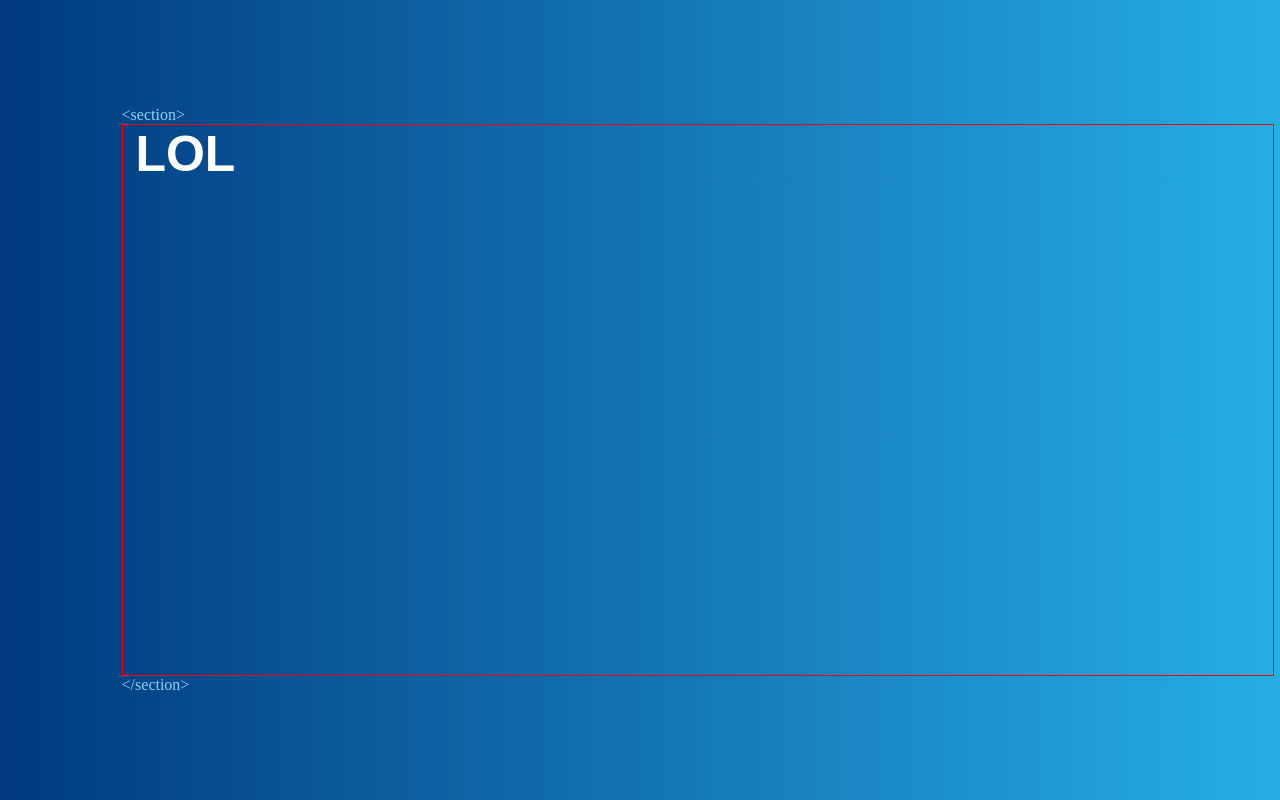
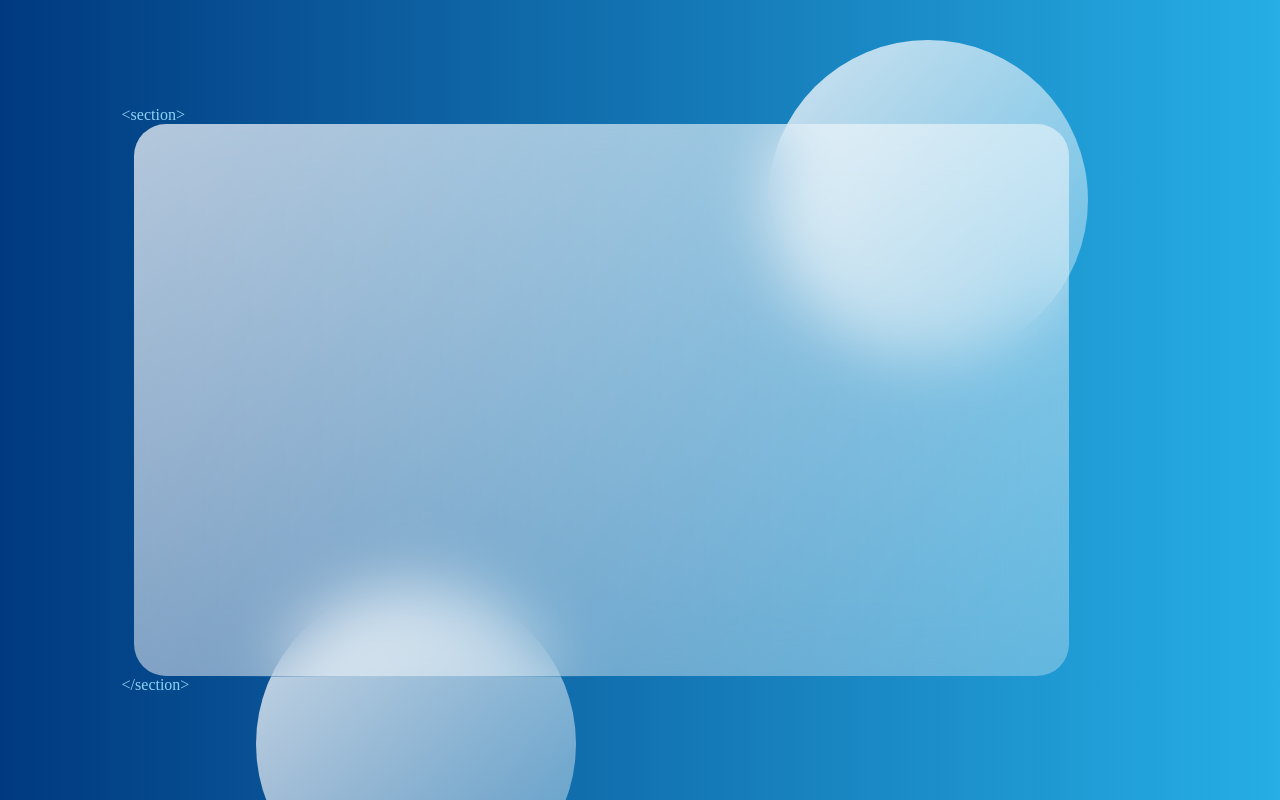
Before and after one commit to KingLouie1994/portfolio_page_1.3, a React (Create React App) app: page / in a window 1280 px wide. Shown: the part 1600-2400 px from the top of the page. Built offline with nearby package versions, Linux system fonts and the light colour scheme; a web font is replaced by a local one.

Commit message:
glass rendered to screen

```diff
--- a/src/components/ProjectContainer.js
+++ b/src/components/ProjectContainer.js
@@ -4,16 +4,37 @@ import styled from "styled-components";
 const ProjectContainer = () => {
   return (
     <Glass>
-      <h1>LOL</h1>
+      <Dashboard>
+          <Intro>
+
+          </Intro>
+      </Dashboard>
     </Glass>
   );
 };
 
 // Styled components
 const Glass = styled.div`
+  background: white;
   height: 90%;
-  padding: 0 1vw 0 1vw;
-  border: 1px solid red;
+  margin: 0 1vw 0 1vw;
+  background: linear-gradient(
+    to right bottom,
+    rgba(255, 255, 255, 0.7),
+    rgba(255, 255, 255, 0.3)
+  );
+  color: black;
+  border-radius: 2rem;
+  backdrop-filter: blur(2rem);
+  z-index: 2;
+`;
+
+const Dashboard = styled.div`
+
+`;
+
+const Intro = styled.div`
+
 `;
 
 export default ProjectContainer;
--- a/src/components/Projects.js
+++ b/src/components/Projects.js
@@ -33,6 +33,8 @@ const Projects = () => {
           <ProjectContainer />
           <p>{"</section>"}</p>
         </StyledProjectsContainer>
+        <CircleOne></CircleOne>
+        <CircleTwo></CircleTwo>
       </StyledProjects>
     </React.Fragment>
   );
@@ -50,19 +52,20 @@ const StyledProjects = styled.div`
   display: flex;
   flex-direction: column;
   justify-content: center;
+  align-items: center;
   @media (max-width: 1000px) and (orientation: landscape) {
     display: none;
   }
 `;
 
 const StyledProjectsContainer = styled.div`
-  width: 94vw;
+  width: 80vw;
   display: flex;
   flex-direction: column;
   justify-content: center;
   position: absolute;
   left: 3vw;
-  padding: 1vw 0 1vw 4vw;
+  padding: 1vw 1vw 1vw 4vw;
   p {
     color: #8ed3f4;
     font-family: "La Belle Aurore", cursive;
@@ -116,4 +119,36 @@ const StyledProjectsContainer = styled.div`
   }
 `;
 
+const CircleOne = styled.div`
+  height: 20rem;
+  width: 20rem;
+  position: absolute;
+  top: 205%;
+  right: 15%;
+  background: white;
+  background: linear-gradient(
+    to right bottom,
+    rgba(255, 255, 255, 0.8),
+    rgba(255, 255, 255, 0.3)
+  );
+  border-radius: 50%;
+  z-index: 1;
+`;
+
+const CircleTwo = styled.div`
+  height: 20rem;
+  width: 20rem;
+  position: absolute;
+  top: 273%;
+  left: 20%;
+  background: white;
+  background: linear-gradient(
+    to right bottom,
+    rgba(255, 255, 255, 0.8),
+    rgba(255, 255, 255, 0.3)
+  );
+  border-radius: 50%;
+  z-index: 1;
+`;
+
 export default Projects;
```
